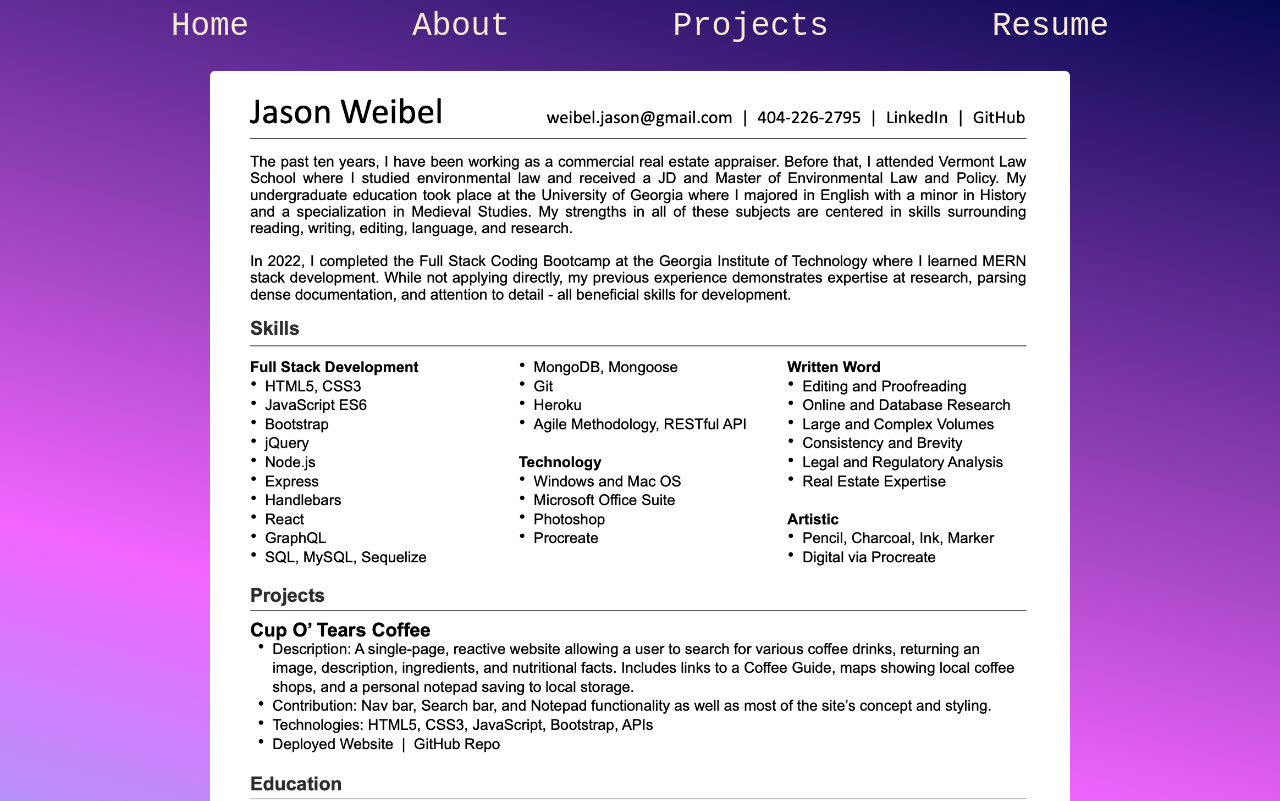
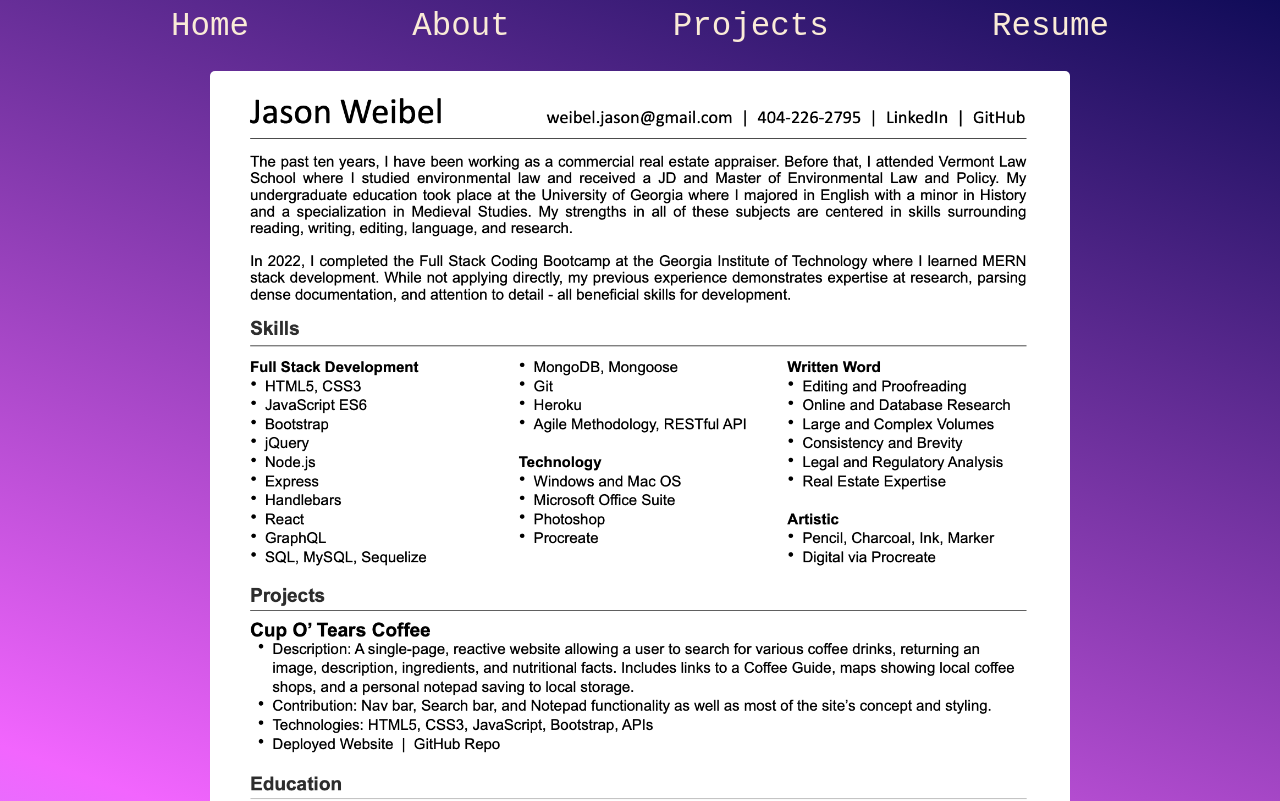
Before and after one commit to jWeibelbootcamp/jason-weibel-portfolio, a React (Create React App) app: page /resume in a window 1280 px wide. Shown: the top 801 px of the page. Built offline with nearby package versions, Linux system fonts and the light colour scheme.

Commit message:
fixed broken background gradient animation

```diff
--- a/src/App.scss
+++ b/src/App.scss
@@ -1,5 +1,9 @@
 * {
   font-family: monospace;
+}
+
+.App {
+  text-align: center;
 }
 
 $color-1: #42ebf7;
@@ -7,10 +11,10 @@ $color-2: #f265fe;
 $color-3: #050750;
 
 html {
-  min-height: 100%;
-  background: linear-gradient(15deg, $color-1, $color-2, $color-3);
+  min-height: 100vh;
+  background: linear-gradient(20deg, $color-1, $color-2, $color-3);
     animation: gradient 25s ease infinite;
-    background-size: cover;
+    background-size: 250%;
     background-position: center center;
     background-repeat: no-repeat;
 }
@@ -18,7 +22,6 @@ html {
 .footerContainer {
   display: flex;
   justify-content: flex-end;
-  align-items: flex-end;
   position: relative;
   bottom: 25px;
   right: 25px;
@@ -41,7 +44,3 @@ html {
 		background-position: 0% 50%;
 	}
 }
-
-@media only screen and (max-width: 767px) {
-
-}
```
